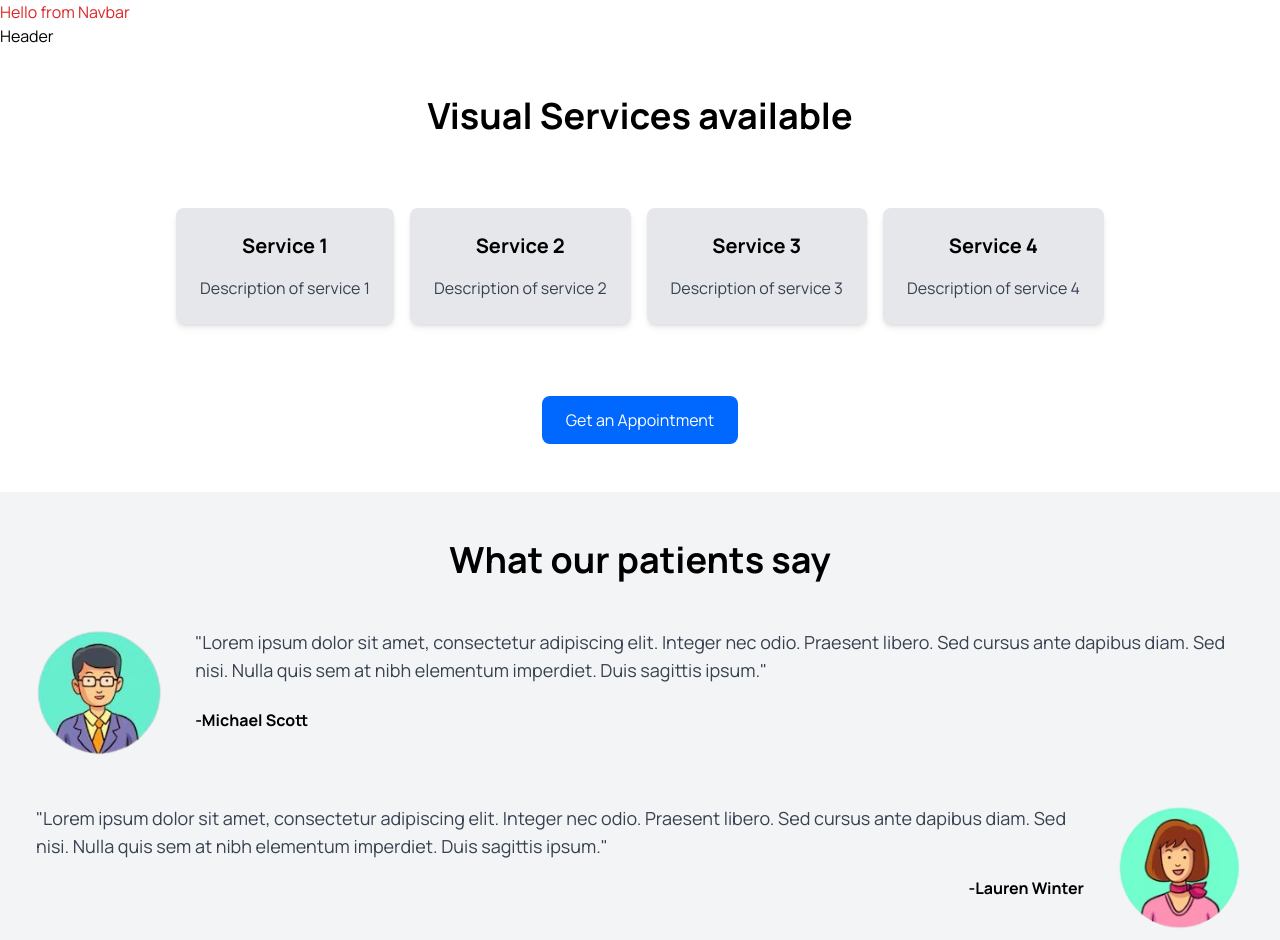
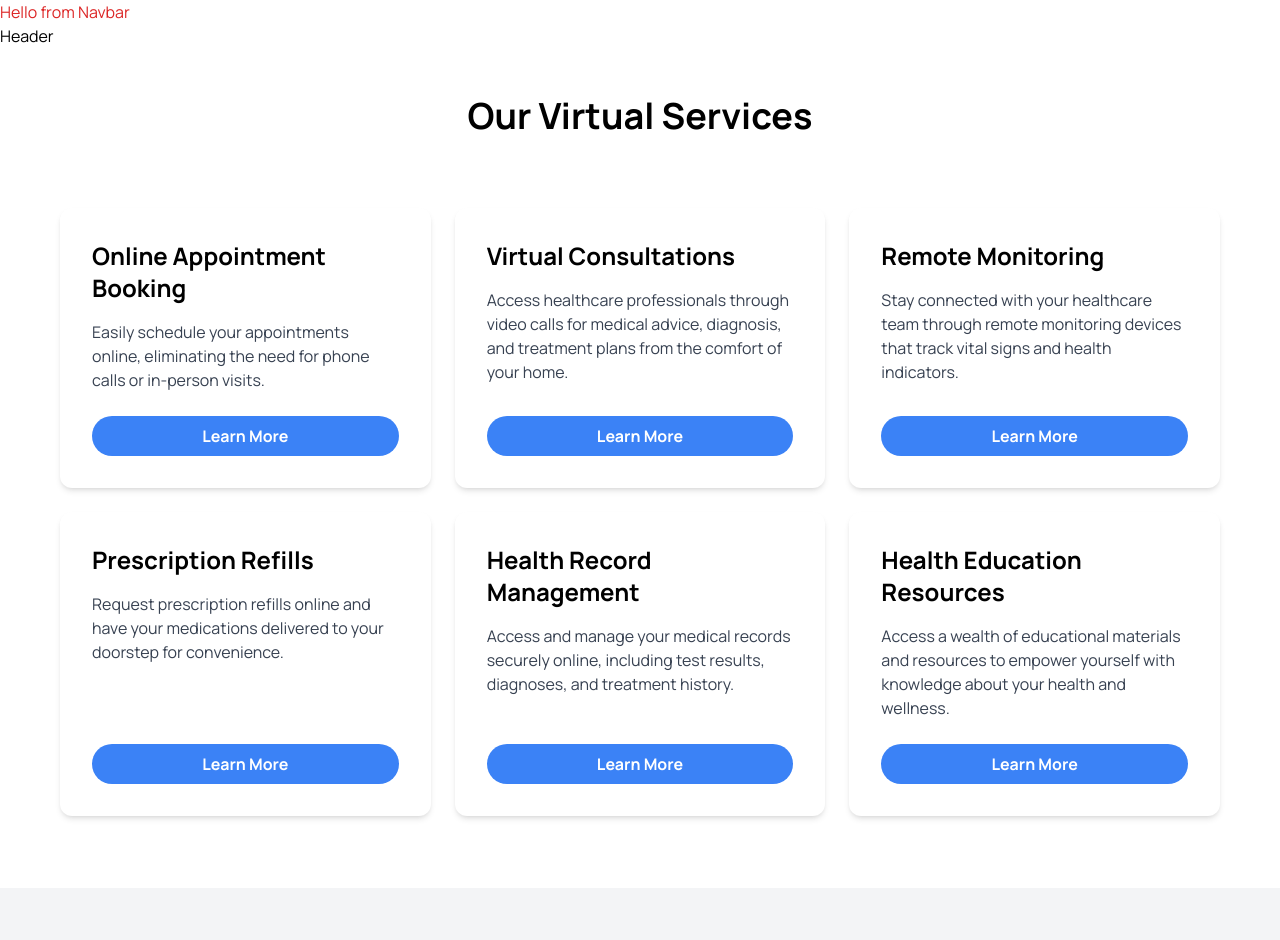
Before and after one commit to cgpakay/medibridge_frontend, a React (Vite) app: page / in a window 1280 px wide. Shown: the top 940 px of the page. Built offline with nearby package versions, Linux system fonts and the light colour scheme; the HTML template or start-up script is replaced by a standard one.

Commit message:
restyled our services

```diff
--- a/src/components/OurServices.jsx
+++ b/src/components/OurServices.jsx
@@ -1,32 +1,92 @@
 import React from "react";
 
-const OurServices = () => {
+const Services = () => {
   return (
-    <div className="text-center py-12">
-      <h1 className="text-4xl font-bold mb-8">Visual Services available</h1>
-      <div className="flex flex-col md:flex-row justify-center items-center space-y-4 md:space-y-0 md:space-x-4 pt-10 pb-10">
-        <div className="bg-gray-200 p-6 rounded-lg shadow-md">
-          <h2 className="text-xl font-bold mb-4">Service 1</h2>
-          <p className="text-gray-700">Description of service 1</p>
-        </div>
-        <div className="bg-gray-200 p-6 rounded-lg shadow-md">
-          <h2 className="text-xl font-bold mb-4">Service 2</h2>
-          <p className="text-gray-700">Description of service 2</p>
-        </div>
-        <div className="bg-gray-200 p-6 rounded-lg shadow-md">
-          <h2 className="text-xl font-bold mb-4">Service 3</h2>
-          <p className="text-gray-700">Description of service 3</p>
-        </div>
-        <div className="bg-gray-200 p-6 rounded-lg shadow-md">
-          <h2 className="text-xl font-bold mb-4">Service 4</h2>
-          <p className="text-gray-700">Description of service 4</p>
+    <div className="bg-white-100 py-12 px-4">
+      <div className="container mx-auto bg-white rounded-lg ">
+        <h1 className="text-4xl font-bold text-center mb-12">
+          Our Virtual Services
+        </h1>
+
+        <div className="grid grid-cols-1 md:grid-cols-2 lg:grid-cols-3 gap-6 p-6">
+          {/* First Row */}
+          <div className="bg-white rounded-xl shadow-md p-8 flex flex-col justify-between h-full">
+            <h2 className="text-2xl font-bold mb-4">
+              Online Appointment Booking
+            </h2>
+            <p className="text-gray-700 mb-6">
+              Easily schedule your appointments online, eliminating the need for
+              phone calls or in-person visits.
+            </p>
+            <button className="mt-auto bg-blue-500 hover:bg-blue-600 text-white font-bold py-2 px-6 rounded-full">
+              Learn More
+            </button>
+          </div>
+
+          <div className="bg-white rounded-xl shadow-md p-8 flex flex-col justify-between h-full">
+            <h2 className="text-2xl font-bold mb-4">Virtual Consultations</h2>
+            <p className="text-gray-700 mb-6">
+              Access healthcare professionals through video calls for medical
+              advice, diagnosis, and treatment plans from the comfort of your
+              home.
+            </p>
+            <button className="mt-auto bg-blue-500 hover:bg-blue-600 text-white font-bold py-2 px-6 rounded-full">
+              Learn More
+            </button>
+          </div>
+
+          <div className="bg-white rounded-xl shadow-md p-8 flex flex-col justify-between h-full">
+            <h2 className="text-2xl font-bold mb-4">Remote Monitoring</h2>
+            <p className="text-gray-700 mb-6">
+              Stay connected with your healthcare team through remote monitoring
+              devices that track vital signs and health indicators.
+            </p>
+            <button className="mt-auto bg-blue-500 hover:bg-blue-600 text-white font-bold py-2 px-6 rounded-full">
+              Learn More
+            </button>
+          </div>
+
+          {/* Second Row */}
+          <div className="bg-white rounded-xl shadow-md p-8 flex flex-col justify-between h-full">
+            <h2 className="text-2xl font-bold mb-4">Prescription Refills</h2>
+            <p className="text-gray-700 mb-6">
+              Request prescription refills online and have your medications
+              delivered to your doorstep for convenience.
+            </p>
+            <button className="mt-auto bg-blue-500 hover:bg-blue-600 text-white font-bold py-2 px-6 rounded-full">
+              Learn More
+            </button>
+          </div>
+
+          <div className="bg-white rounded-xl shadow-md p-8 flex flex-col justify-between h-full">
+            <h2 className="text-2xl font-bold mb-4">
+              Health Record Management
+            </h2>
+            <p className="text-gray-700 mb-6">
+              Access and manage your medical records securely online, including
+              test results, diagnoses, and treatment history.
+            </p>
+            <button className="mt-auto bg-blue-500 hover:bg-blue-600 text-white font-bold py-2 px-6 rounded-full">
+              Learn More
+            </button>
+          </div>
+
+          <div className="bg-white rounded-xl shadow-md p-8 flex flex-col justify-between h-full">
+            <h2 className="text-2xl font-bold mb-4">
+              Health Education Resources
+            </h2>
+            <p className="text-gray-700 mb-6">
+              Access a wealth of educational materials and resources to empower
+              yourself with knowledge about your health and wellness.
+            </p>
+            <button className="mt-auto bg-blue-500 hover:bg-blue-600 text-white font-bold py-2 px-6 rounded-full">
+              Learn More
+            </button>
+          </div>
         </div>
       </div>
-      <button className="mt-8 px-6 py-3 bg-primaryColor text-white rounded-lg hover:bg-primaryColor transition duration-300 ease-in-out focus:outline-none focus:ring-2 focus:ring-primaryColor focus:ring-opacity-50">
-        Get an Appointment
-      </button>
     </div>
   );
 };
 
-export default OurServices;
+export default Services;
--- a/src/components/Testimonials.jsx
+++ b/src/components/Testimonials.jsx
@@ -16,14 +16,16 @@ const Testimonials = () => {
             alt="testimonial"
             className="w-32 h-32 rounded-full mb-4 md:mb-0 md:mr-8"
           />
-          <div>
+          <div className="relative bg-white p-6 rounded-lg shadow-md max-w-lg">
             <p className="text-lg text-gray-700">
-              "Lorem ipsum dolor sit amet, consectetur adipiscing elit. Integer
-              nec odio. Praesent libero. Sed cursus ante dapibus diam. Sed nisi.
-              Nulla quis sem at nibh elementum imperdiet. Duis sagittis ipsum."
+              "MediBridge has completely changed my life. The personalized care
+              plans and the attention to detail by the doctors have made
+              managing my chronic condition so much easier. I feel truly cared
+              for."
             </p>
-            <br></br>
-            <p className="font-bold">-Michael Scott</p>
+            <br />
+            <p className="font-bold text-left">Michael Scott</p>
+            <div className="absolute left-0 top-1/2 transform -translate-y-1/2 -ml-6 w-0 h-0 border-t-8 border-b-8 border-r-8 border-r-white border-t-transparent border-b-transparent"></div>
           </div>
         </div>
         <div className="flex flex-col md:flex-row-reverse items-center md:items-start">
@@ -32,32 +34,33 @@ const Testimonials = () => {
             alt="testimonial"
             className="w-32 h-32 rounded-full mb-4 md:mb-0 md:ml-8"
           />
-          <div className="flex flex-col justify-between h-full w-full md:w-auto">
+          <div className="relative bg-white p-6 rounded-lg shadow-md max-w-lg">
             <p className="text-lg text-gray-700">
-              "Lorem ipsum dolor sit amet, consectetur adipiscing elit. Integer
-              nec odio. Praesent libero. Sed cursus ante dapibus diam. Sed nisi.
-              Nulla quis sem at nibh elementum imperdiet. Duis sagittis ipsum."
+              "I can't say enough good things about MediBridge. The online
+              consultations are incredibly convenient, and the medical team is
+              always professional and compassionate. It's the future of
+              Medicare."
             </p>
-            <p className="font-bold self-start mt-4 md:self-end">
-              -Lauren Winter
-            </p>
+            <p className="font-bold md:text-right mt-4">Lauren Winter</p>
+            <div className="absolute right-0 top-1/2 transform -translate-y-1/2 -mr-6 w-0 h-0 border-t-8 border-b-8 border-l-8 border-l-white border-t-transparent border-b-transparent"></div>
           </div>
         </div>
-
         <div className="flex flex-col md:flex-row items-center md:items-start">
           <img
             src={avatarIcon2}
             alt="testimonial"
             className="w-32 h-32 rounded-full mb-4 md:mb-0 md:mr-8"
           />
-          <div>
+          <div className="relative bg-white p-6 rounded-lg shadow-md max-w-lg">
             <p className="text-lg text-gray-700">
-              "Lorem ipsum dolor sit amet, consectetur adipiscing elit. Integer
-              nec odio. Praesent libero. Sed cursus ante dapibus diam. Sed nisi.
-              Nulla quis sem at nibh elementum imperdiet. Duis sagittis ipsum."
+              "As someone with a busy schedule, MediBridge's seamless
+              appointment scheduling and virtual visits have been a lifesaver.
+              The quality of care is exceptional, and I always feel listened
+              to."
             </p>
-            <br></br>
-            <p className="font-bold">-Hubertus Da Silva</p>
+            <br />
+            <p className="font-bold text-left">Hubertus Da Silva</p>
+            <div className="absolute left-0 top-1/2 transform -translate-y-1/2 -ml-6 w-0 h-0 border-t-8 border-b-8 border-r-8 border-r-white border-t-transparent border-b-transparent"></div>
           </div>
         </div>
       </div>
```
